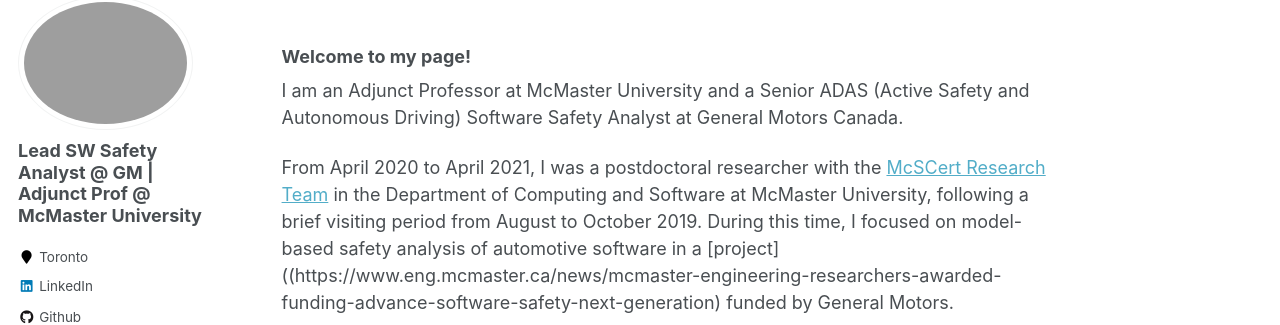
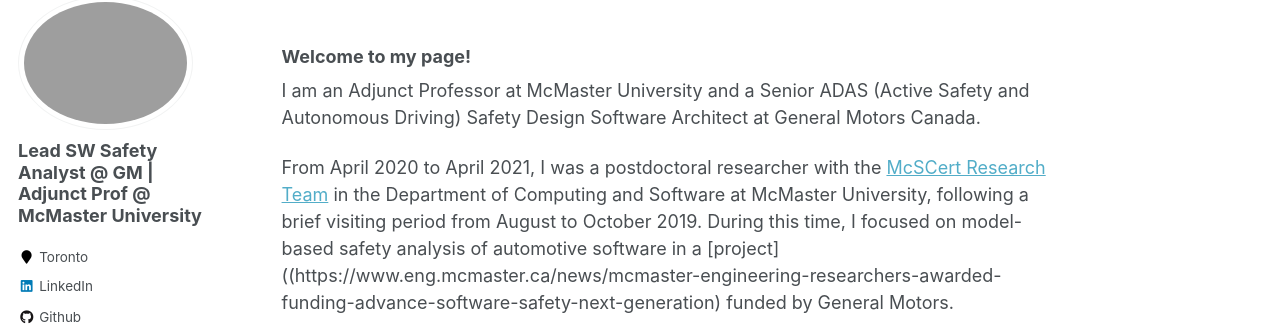
Before and after one commit to Askarpour/askarpour.github.io, a Jekyll site: the page built from _pages/about.md, in a window 1280 px wide and 900 px high. Shown: the part 122-447 px from the top of the window. Built offline with Jekyll 4.4.1, drawn with Linux system fonts in a browser that asks for light colours; some web fonts are replaced.

Commit message:
Update about.md

```diff
--- a/_pages/about.md
+++ b/_pages/about.md
@@ -10,7 +10,7 @@ redirect_from:
 
 <h3>Welcome to my page!</h3>
 
-I am an Adjunct Professor at McMaster University and a Senior ADAS (Active Safety and Autonomous Driving) Software Safety Analyst at General Motors Canada.
+I am an Adjunct Professor at McMaster University and a Senior ADAS (Active Safety and Autonomous Driving) Safety Design Software Architect at General Motors Canada.
 
 From April 2020 to April 2021, I was a postdoctoral researcher with the [McSCert Research Team](https://www.mcscert.ca/mcscert-research-team/) in the Department of Computing and Software at McMaster University, following a brief visiting period from August to October 2019. During this time, I focused on model-based safety analysis of automotive software in a [project]((https://www.eng.mcmaster.ca/news/mcmaster-engineering-researchers-awarded-funding-advance-software-safety-next-generation) funded by General Motors.
 
```
